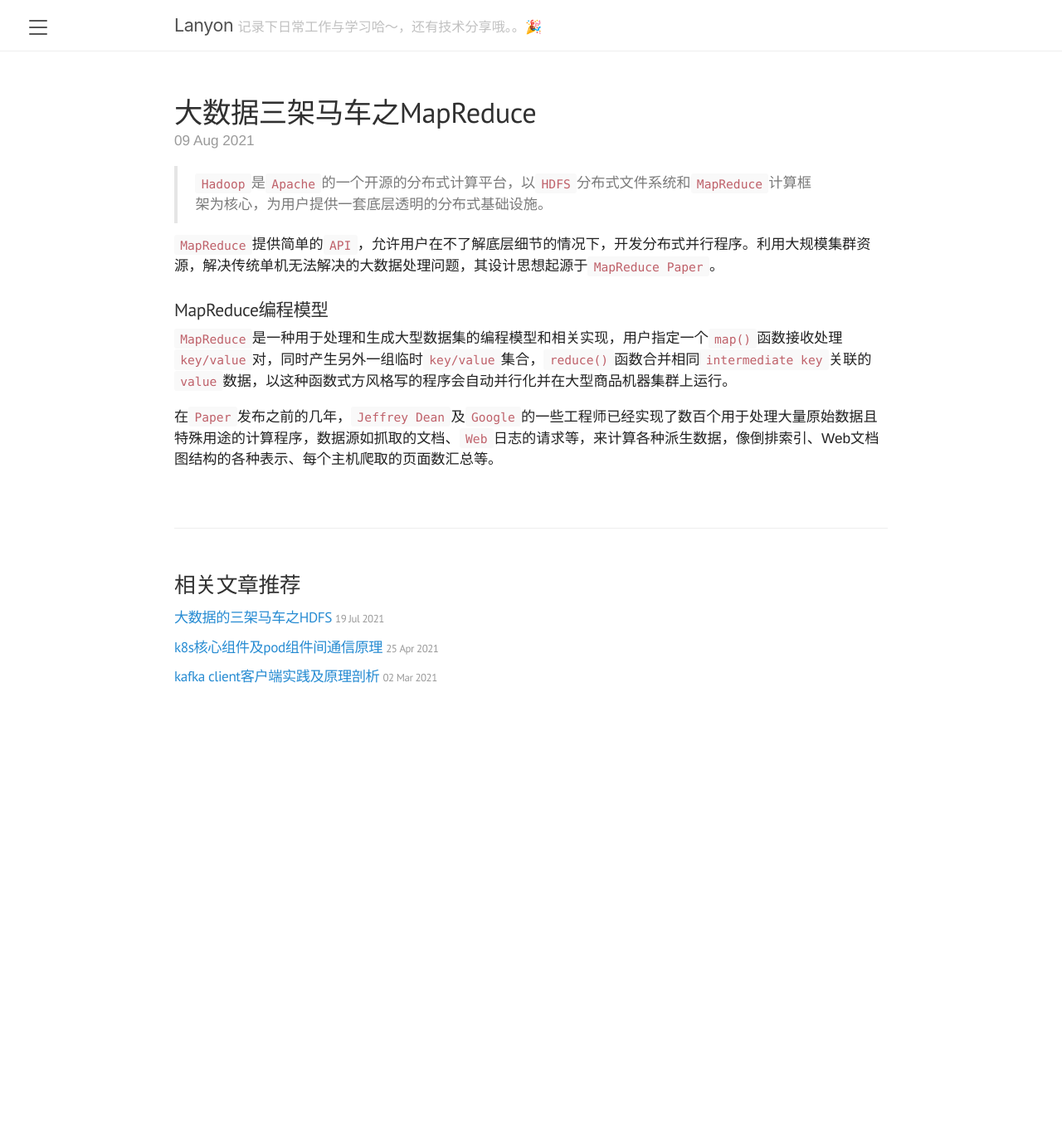
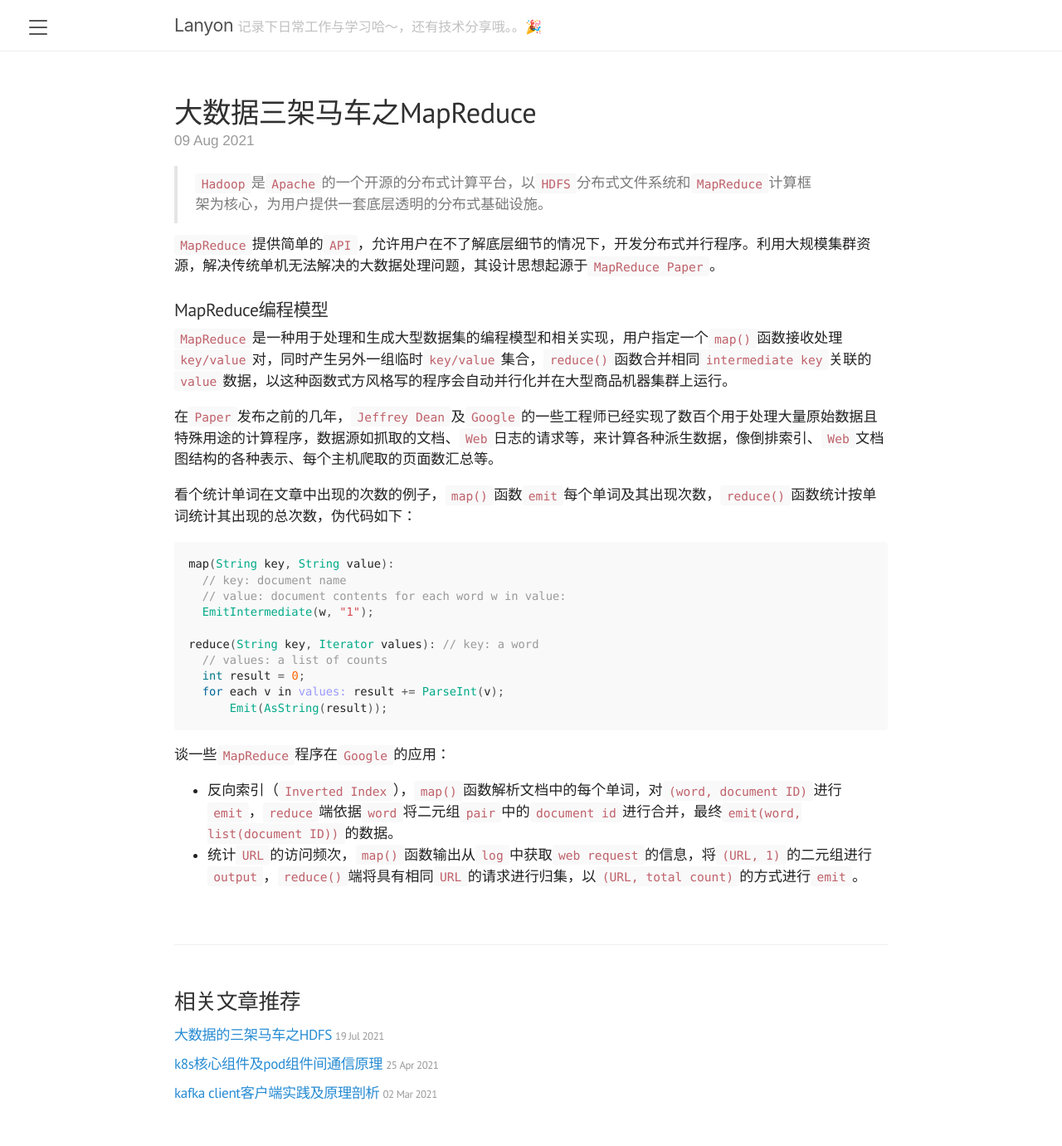
Before and after one commit to dongma/dongma.github.io, a Jekyll site: the page built from _posts/2021-08-09-MapReduce-Programming-Model.md, in a window 1280 px wide. Shown: the whole page at 83% size. Built offline with Jekyll 4.4.1, drawn with Linux system fonts in a browser that asks for light colours; before the commit the page ends 900 px from its top, so only the background shows below that.

Commit message:
show mapreduce pseudo-code and introduce actual applications in google

````diff
--- a/_posts/2021-08-09-MapReduce-Programming-Model.md
+++ b/_posts/2021-08-09-MapReduce-Programming-Model.md
@@ -9,4 +9,22 @@ title: 大数据三架马车之MapReduce
 ### MapReduce编程模型
 `MapReduce`是一种用于处理和生成大型数据集的编程模型和相关实现，用户指定一个`map()`函数接收处理`key/value`对，同时产生另外一组临时`key/value`集合，`reduce()`函数合并相同`intermediate key`关联的`value`数据，以这种函数式方风格写的程序会自动并行化并在大型商品机器集群上运行。
 
-在`Paper`发布之前的几年，`Jeffrey Dean`及`Google`的一些工程师已经实现了数百个用于处理大量原始数据且特殊用途的计算程序，数据源如抓取的文档、`Web`日志的请求等，来计算各种派生数据，像倒排索引、Web文档图结构的各种表示、每个主机爬取的页面数汇总等。
+在`Paper`发布之前的几年，`Jeffrey Dean`及`Google`的一些工程师已经实现了数百个用于处理大量原始数据且特殊用途的计算程序，数据源如抓取的文档、`Web`日志的请求等，来计算各种派生数据，像倒排索引、`Web`文档图结构的各种表示、每个主机爬取的页面数汇总等。
+
+看个统计单词在文章中出现的次数的例子，`map()`函数`emit`每个单词及其出现次数，`reduce()`函数统计按单词统计其出现的总次数，伪代码如下：
+```java
+map(String key, String value):
+  // key: document name
+  // value: document contents for each word w in value:
+  EmitIntermediate(w, "1");
+
+reduce(String key, Iterator values): // key: a word
+  // values: a list of counts
+  int result = 0;
+  for each v in values: result += ParseInt(v);
+      Emit(AsString(result));
+```
+<!-- more -->
+谈一些`MapReduce`程序在`Google`的应用：
+* 反向索引（`Inverted Index`），`map()`函数解析文档中的每个单词，对`(word, document ID)`进行`emit`，`reduce`端依据`word`将二元组`pair`中的`document id`进行合并，最终`emit(word, list(document ID))`的数据。
+* 统计`URL`的访问频次，`map()`函数输出从`log`中获取`web request`的信息，将`(URL, 1)`的二元组进行`output`，`reduce()`端将具有相同`URL`的请求进行归集，以`(URL, total count)`的方式进行`emit`。
````
